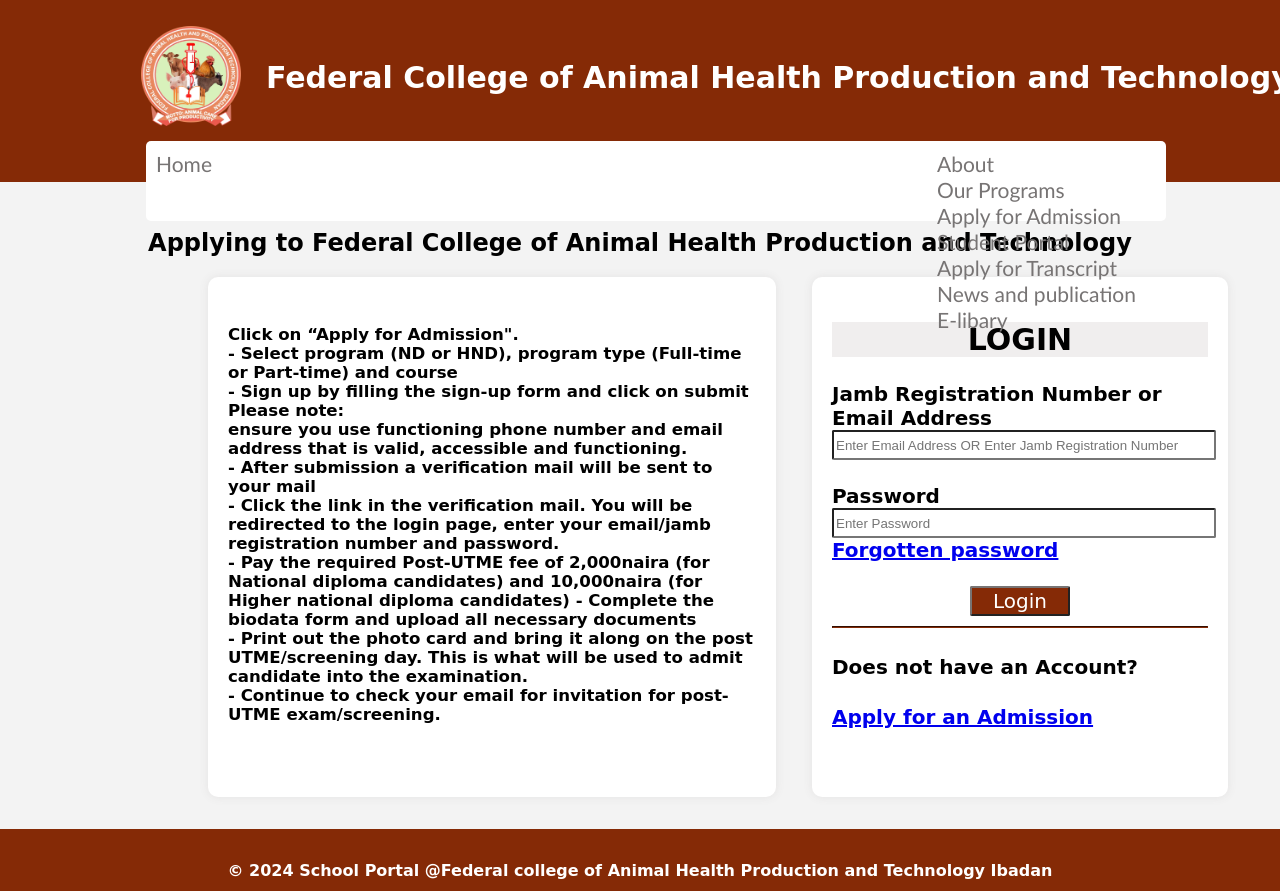
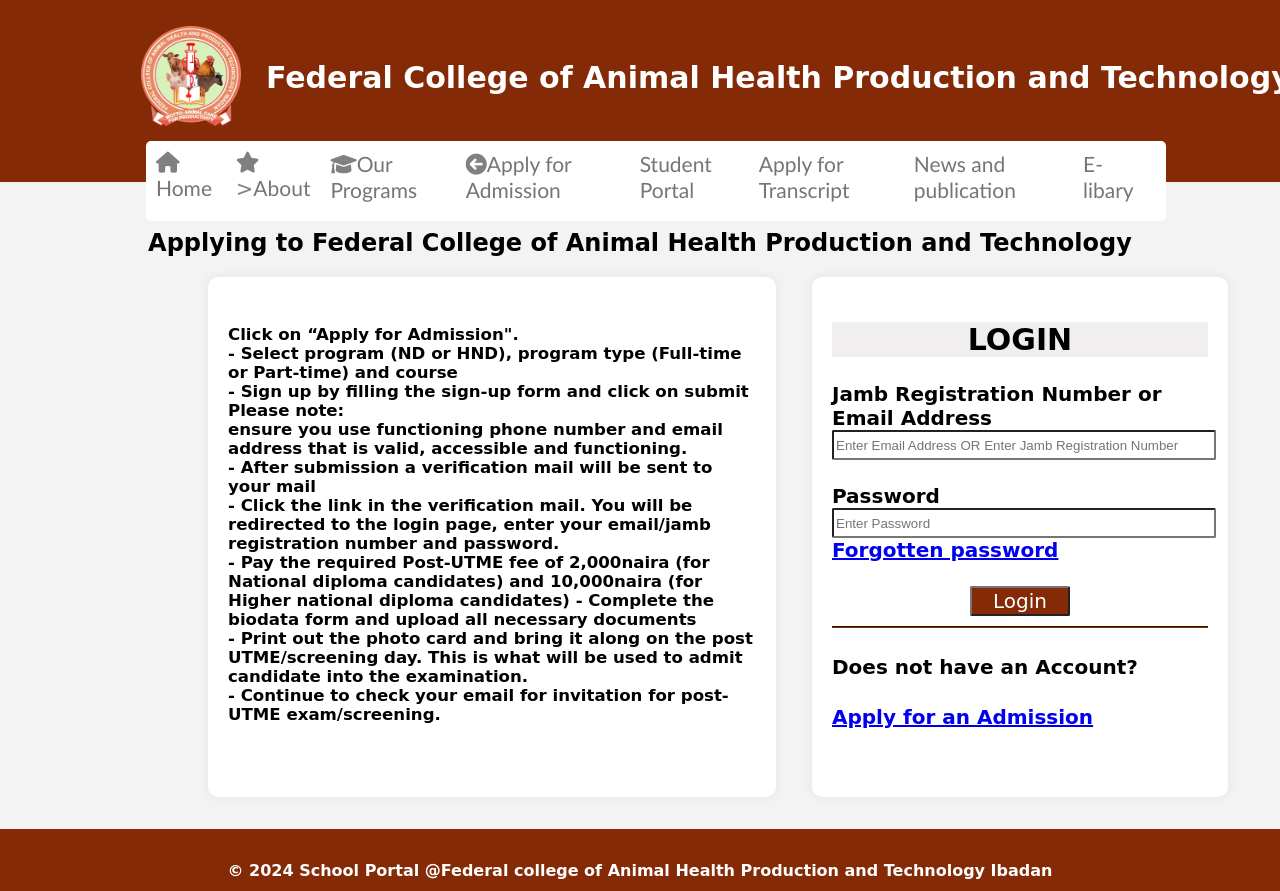
Before and after one commit to Theophilus2007/Project, a plain HTML site: page SIWES24/index.html in a window 1280 px wide. Drawn offline with Linux system fonts and the light colour scheme; a script that the page names is missing.

Commit message:
Update index.html

```diff
--- a/SIWES24/index.html
+++ b/SIWES24/index.html
@@ -15,10 +15,10 @@
 <h1 style="color: white; font-size: 30px; margin-left: 250px; margin-top: -70px;" >Federal College of Animal Health Production and Technology</h1>
 <nav id="surface" style="display: flex;">
 <ul>
-    <li><a href="#home">Home</a></li>
-    <llllllllllllllllllllllll><a href="#about">About</a></li>
-    <li><a href="#Our Programs">Our Programs</a></li>
-    <li><a href="#Apply for Admission">Apply for Admission</a></li>
+    <li><i class="fas fa-home"></i><a href="#home">Home</a></li>
+    <li><i class="fas fa-star"></i>><a href="#about">About</a></li>
+    <li><i class="fas fa-graduation-cap"></i><a href="#Our Programs">Our Programs</a></li>
+  <li><i class="fas fa-arrow-circle-left"></i><a href="#Apply for Admission">Apply for Admission</a></li>
     <li><a href="#Student Portal">Student Portal</a></li>
     <li><a href="#Apply for Transcript">Apply for Transcript</a></li>
     <li><a href="#News and publication">News and publication</a></li>
```
